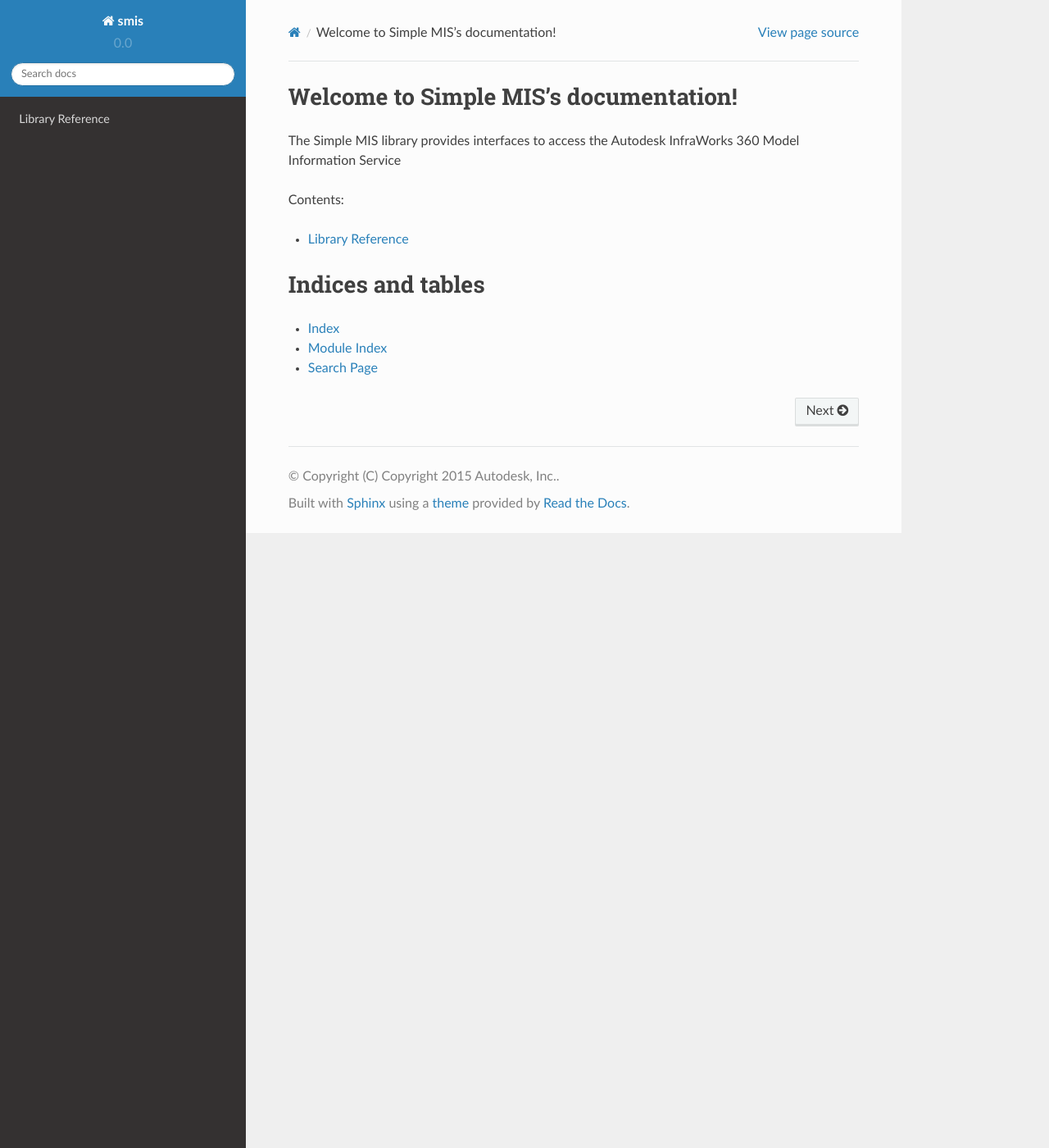
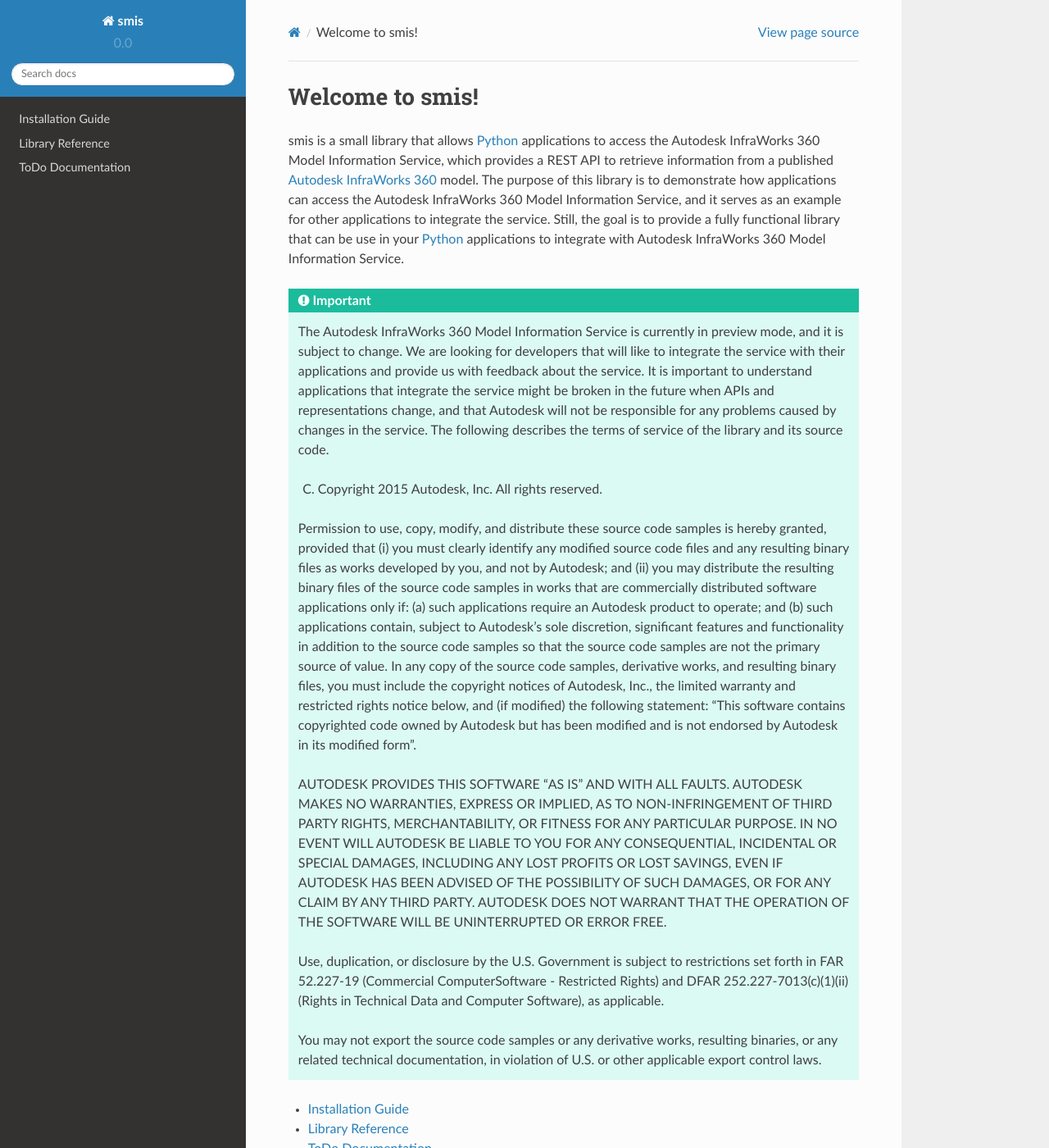
Before and after one commit to CurroRodriguez/simple-mis, a Sphinx documentation site: the page built from docs/source/index.rst, in a window 1280 px wide and 1400 px high. Shown: the whole window at 82% size. Built offline with Sphinx 7.4.7 and the Read the Docs theme 2.0.0, drawn with Linux system fonts in a browser that asks for light colours.

Commit message:
Finalized Sections of the Documentation
I added the necessary source files for the documentation, so it can be completed. There is some functionality that needs to change; therefore, some of the samples and the final documentation cannot be provided.

```diff
--- a/docs/source/conf.py
+++ b/docs/source/conf.py
@@ -87,6 +87,14 @@
 .. |iw| replace:: Autodesk InfraWorks 360
 .. _iw: http://www.autodesk.com/products/infraworks-360/overview
 .. |mis| replace:: Autodesk InfraWorks 360 Model Information Service
+.. |A360| replace:: Autodesk 360
+.. _A360: http://autodesk360.com
+.. |python| replace:: Python
+.. _python: http://www.python.org
+.. |pypi| replace:: Python Package Index
+.. _pypi: https://pypi.python.org/pypi
+.. |repo| replace:: GitHub repository
+.. _repo: https://github.com/CurroRodriguez/smis-python
 """
 
 # There are two options for replacing |today|: either, you set today to some
--- /dev/null
+++ b/docs/source/docs_todo.rst
@@ -0,0 +1,6 @@
+Documentation Improvements
+========================================================================================================================
+
+The following is a list of ToDos to improve the documentation.
+
+.. todolist::
--- a/docs/source/index.rst
+++ b/docs/source/index.rst
@@ -3,23 +3,67 @@
    You can adapt this file completely to your liking, but it should at least
    contain the root `toctree` directive.
 
-Welcome to Simple MIS's documentation!
-======================================
+Welcome to smis!
+========================================================================================================================
 
-The Simple MIS library provides interfaces to access the Autodesk InfraWorks 360 Model Information Service
+smis is a small library that allows |python|_ applications to access the |mis|, which provides a REST API to retrieve
+information from a published |iw|_ model. The purpose of this library is to demonstrate how applications can access the
+|mis|, and it serves as an example for other applications to integrate the service. Still, the goal is to  provide a
+fully functional library that can be use in your |python|_ applications to integrate with |mis|.
 
-Contents:
+..  important::
 
-.. toctree::
-   :maxdepth: 1
+    The |mis| is currently in preview mode, and it is subject to change. We are looking for developers that will like
+    to integrate the service with their applications and provide us with feedback about the service. It is important to
+    understand applications that integrate the service might be broken in the future when APIs and representations
+    change, and that Autodesk will not be responsible for any problems caused by changes in the service. The following
+    describes the terms of service of the library and its source code.
 
-   Library Reference <ref_guide>
+    (C) Copyright 2015 Autodesk, Inc.  All rights reserved.
 
+    Permission to use, copy, modify, and distribute these source code samples is
+    hereby granted, provided that (i) you must clearly identify any modified
+    source code files and any resulting binary files as works developed by you,
+    and not by Autodesk;  and (ii) you may distribute the resulting binary files
+    of the source code samples in works that are commercially distributed
+    software applications only if:  (a) such applications require an Autodesk
+    product to operate; and (b) such applications contain, subject to Autodesk's
+    sole discretion, significant features and functionality in addition to the
+    source code samples so that the source code samples are not the primary
+    source of value.  In any copy of the source code samples, derivative works,
+    and resulting binary files, you must include the copyright notices of
+    Autodesk, Inc., the limited warranty and restricted rights notice below, and
+    (if modified) the following statement: "This software contains copyrighted
+    code owned by Autodesk but has been modified and is not endorsed by Autodesk
+    in its modified form".
 
+    AUTODESK PROVIDES THIS SOFTWARE "AS IS" AND WITH ALL FAULTS.  AUTODESK MAKES
+    NO WARRANTIES, EXPRESS OR IMPLIED, AS TO NON-INFRINGEMENT OF THIRD PARTY
+    RIGHTS, MERCHANTABILITY, OR FITNESS FOR ANY PARTICULAR PURPOSE. IN NO EVENT
+    WILL AUTODESK BE LIABLE TO YOU FOR ANY CONSEQUENTIAL, INCIDENTAL OR SPECIAL
+    DAMAGES, INCLUDING ANY LOST PROFITS OR LOST SAVINGS, EVEN IF AUTODESK HAS
+    BEEN ADVISED OF THE POSSIBILITY OF SUCH DAMAGES, OR FOR ANY CLAIM BY ANY
+    THIRD PARTY. AUTODESK DOES NOT WARRANT THAT THE OPERATION OF THE SOFTWARE
+    WILL BE UNINTERRUPTED OR ERROR FREE.
+
+    Use, duplication, or disclosure by the U.S. Government is subject to
+    restrictions set forth in FAR 52.227-19 (Commercial ComputerSoftware -
+    Restricted Rights) and DFAR 252.227-7013(c)(1)(ii) (Rights in Technical Data
+    and Computer Software), as applicable.
+
+    You may not export the source code samples or any derivative works,
+    resulting binaries, or any related technical documentation,  in violation of
+    U.S. or other applicable export control laws.
+
+..  toctree::
+    :maxdepth: 1
+
+    Installation Guide <install_guide>
+    Library Reference <ref_guide>
+    ToDo Documentation <docs_todo>
 
 Indices and tables
-==================
+------------------------------------------------------------------------------------------------------------------------
 
 * :ref:`genindex`
-* :ref:`modindex`
 * :ref:`search`
```
Also changed, not shown: docs/source/install_guide.rst (added, +99 -0 lines), source/smis/__init__.py (+12 -0 lines), source/smis/_client.py (+16 -1 lines).
